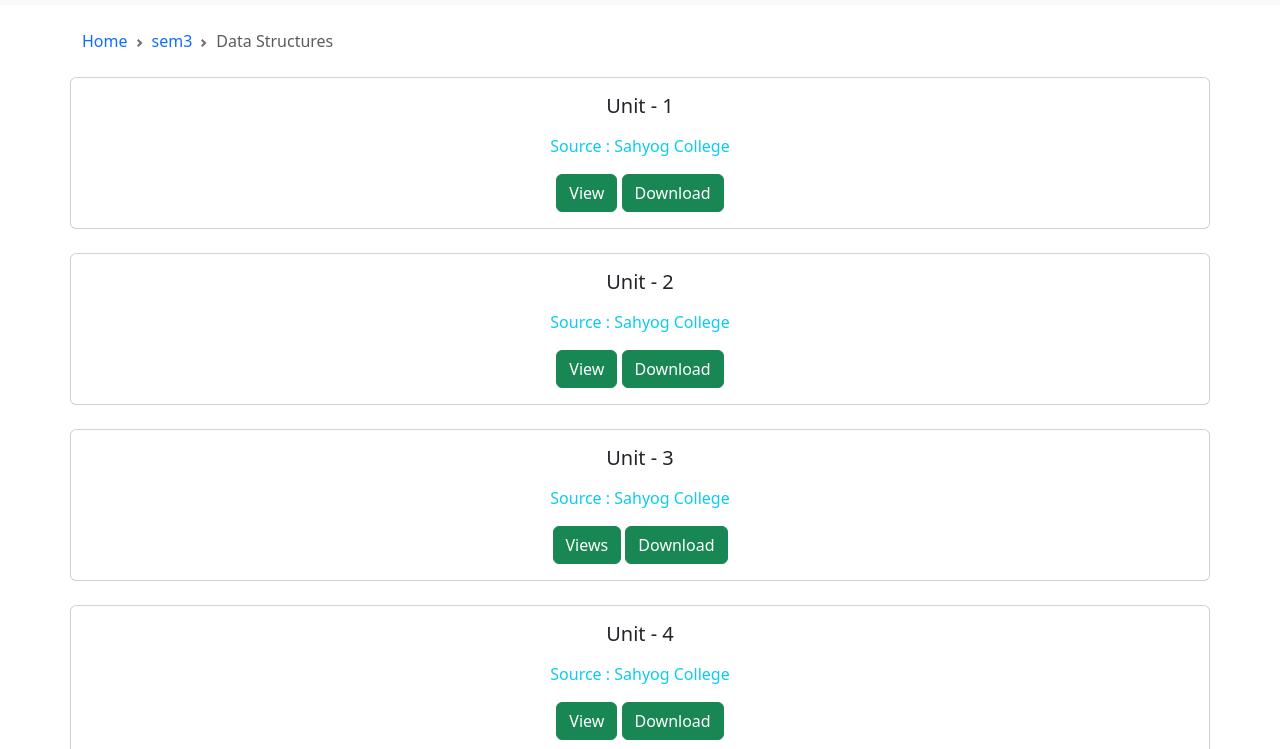
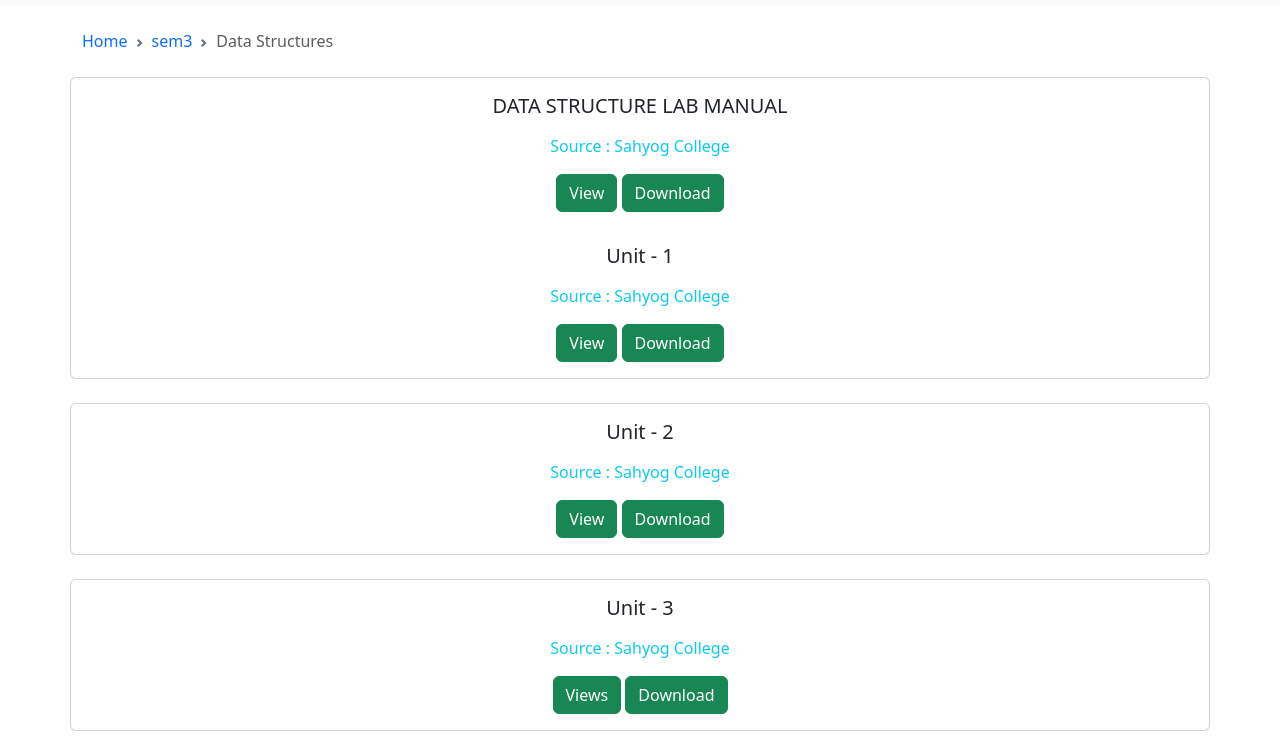
Before and after one commit to sibananda485/bcaNotes, a plain HTML site: page notesDs.html in a window 1280 px wide. Shown: the part 51-800 px from the top of the page. Drawn offline with nearby package versions, Linux system fonts and the light colour scheme.

Commit message:
Update notesDs.html
Adding lab manual

```diff
--- a/notesDs.html
+++ b/notesDs.html
@@ -45,6 +45,13 @@
 
   <!-- ----------Notes------------- -->
   <div class="card text-center container mt-4">
+
+     <div class="card-body">
+      <h5 class="card-title">DATA STRUCTURE LAB MANUAL</h5>
+      <p class="card-text"><p><a href="https://sahyogcollegeofitandmanagement.com/" class="link-info link-offset-2 link-underline-opacity-25 link-underline-opacity-100-hover">Source : Sahyog College</a></p></p>
+      <a href="labManual.pdf" class="btn btn-success">View</a>
+      <a href="labManual.pdf" download class="btn btn-success">Download</a>
+    </div>
 
     <div class="card-body">
       <h5 class="card-title">Unit - 1</h5>
```
